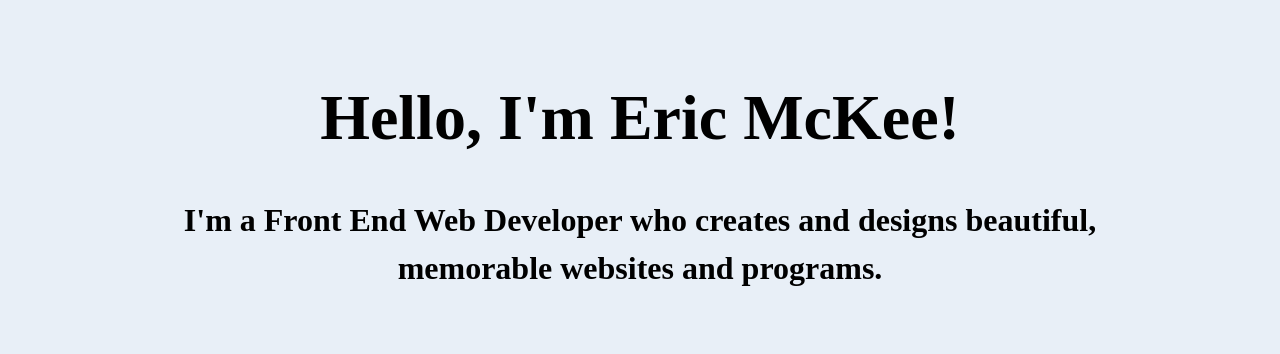
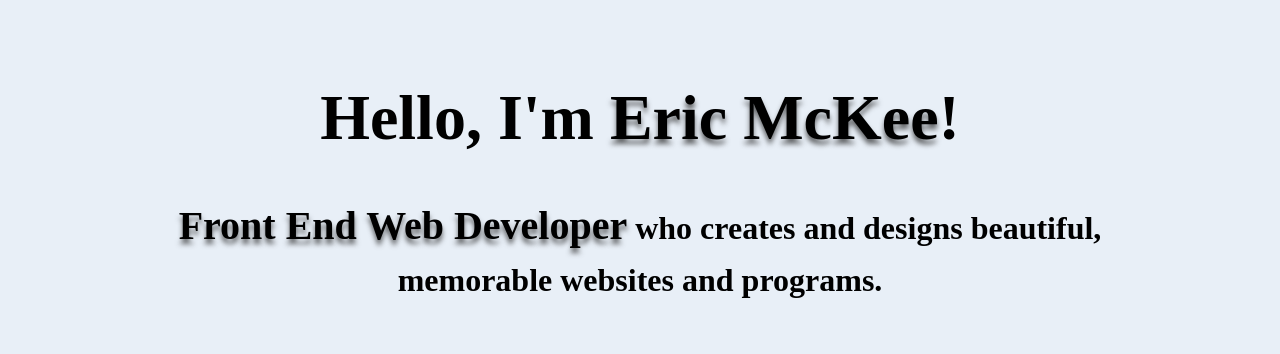
Before and after one commit to lyolayale/portfolio, a React (Create React App) app: page / in a window 1280 px wide. Shown: the part 401-755 px from the top of the page. Built offline with nearby package versions, Linux system fonts and the light colour scheme; a web font is replaced by a local one.

Commit message:
Updated header h1 and footer icons

```diff
--- a/src/components/Header.js
+++ b/src/components/Header.js
@@ -42,10 +42,12 @@ function Header(props) {
       </nav>
 
       <section className="intro">
-        <h1>Hello, I'm Eric McKee!</h1>
+        <h1>
+          Hello, I'm <span className="my-name">Eric McKee</span>!
+        </h1>
         <h2>
-          I'm a Front End Web Developer who creates and designs beautiful,
-          memorable websites and programs.
+          <span className="job-title">Front End Web Developer</span> who creates
+          and designs beautiful, memorable websites and programs.
         </h2>
       </section>
     </header>
--- a/src/css/main.css
+++ b/src/css/main.css
@@ -34,6 +34,16 @@ button {
 
 a {
   color: #000;
+}
+
+a i {
+  transition: all 0.5s;
+  text-shadow: 0 10px 5px rgba(45, 45, 45, 0.7);
+}
+
+a i:hover {
+  transform: translate(0, 10px);
+  text-shadow: 0 0 0 transparent;
 }
 
 h1,
@@ -117,8 +127,18 @@ nav li:hover {
   font-size: 28px !important;
 }
 
+.my-name {
+  text-shadow: 0 5px 5px rgba(45, 45, 45, 0.7);
+}
+
 .intro h2 {
   font-size: 20px;
+}
+
+.job-title {
+  font-size: 2rem;
+  text-shadow: 0 5px 5px rgba(45, 45, 45, 0.7);
+  animation: jobTitle 0.5s linear;
 }
 
 /* ================================== */
@@ -484,6 +504,10 @@ footer .copyright {
     width: 80%;
   }
 
+  .job-title {
+    font-size: 2.2rem;
+  }
+
   /* ================================== */
   /* ========== Project List ========== */
   /* ================================== */
@@ -614,6 +638,10 @@ footer .copyright {
 @media only screen and (min-width: 992px) {
   .project {
     width: 25rem;
+  }
+
+  .job-title {
+    font-size: 2.5rem;
   }
 }
 
@@ -763,3 +791,12 @@ footer .copyright {
     width: 25rem;
   }
 }
+
+@keyframes jobTitle {
+  0% {
+    font-size: 0.5rem;
+  }
+  100% {
+    font-size: 2.5rem;
+  }
+}
```
